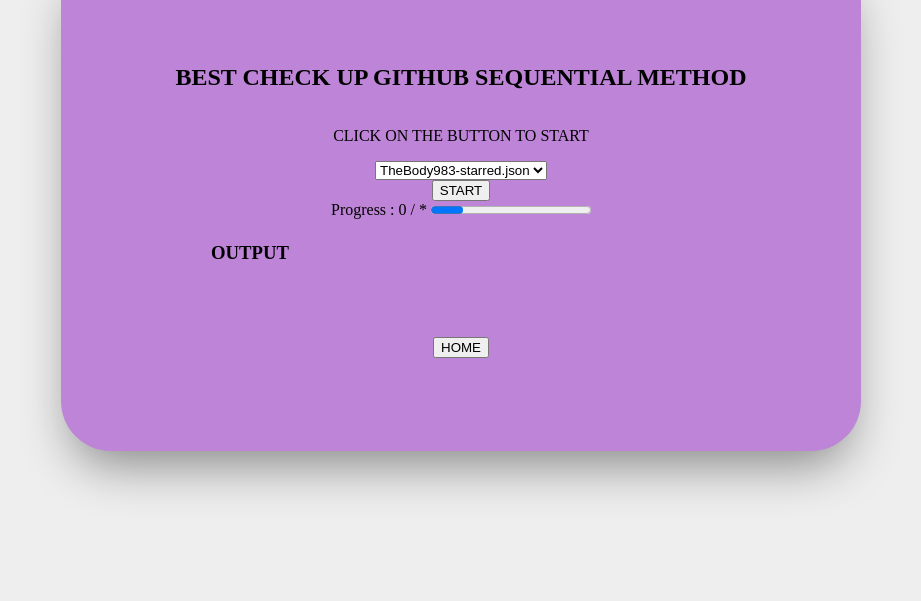
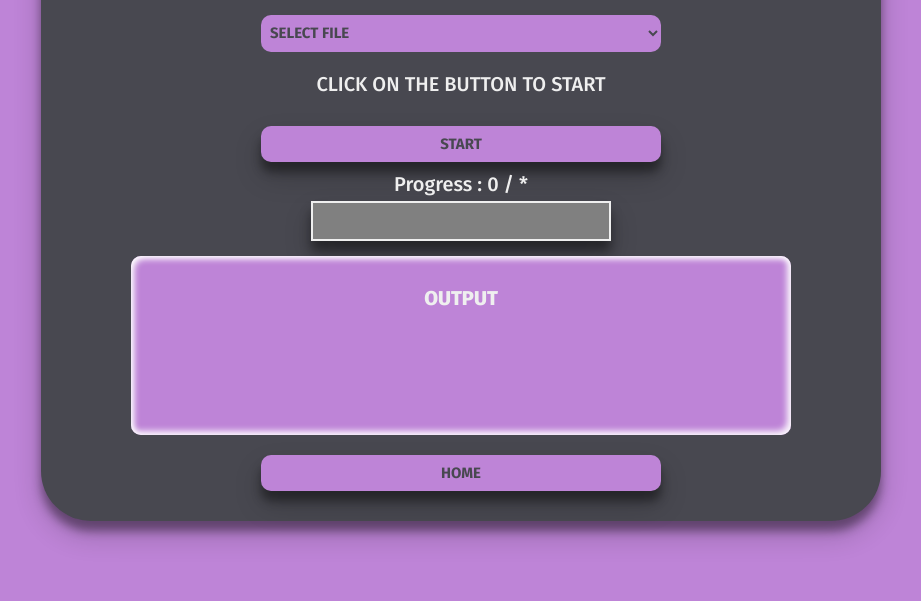
Before and after one commit to ByWizKi/LIFWEB, a plain HTML site: page TP6/projet_without_bulma/sequential_method/sequential.html in a window 1280 px wide. Shown: the part 199-800 px from the top of the page, without its empty margins (179-1100 px from the left). Drawn offline with Linux system fonts and the light colour scheme.

Commit message:
TP6 Github link sequential method Done js and css

```diff
--- a/TP6/projet_without_bulma/sequential_method/sequential.html
+++ b/TP6/projet_without_bulma/sequential_method/sequential.html
@@ -2,32 +2,36 @@
   <head>
     <meta charset="UTF-8" />
     <meta name="viewport" content="width=device-width, initial-scale=1.0" />
-    <link rel="stylesheet" href="sequential_style.css">
+    <link rel="stylesheet" href="sequential_style.css" />
+
+    <link rel="preconnect" href="https://fonts.googleapis.com" />
+    <link rel="preconnect" href="https://fonts.gstatic.com" crossorigin />
+    <link
+      href="https://fonts.googleapis.com/css2?family=Fira+Sans:ital,wght@0,100;0,200;0,300;0,400;0,500;0,600;0,700;0,800;0,900;1,100;1,200;1,300;1,400;1,500;1,600;1,700;1,800;1,900&display=swap"
+      rel="stylesheet"
+    />
+
     <script defer src="sequential_script.js"></script>
     <title>Sequetial Method</title>
   </head>
   <body>
     <section>
       <div id="main_container">
-        <h1>BEST CHECK UP GITHUB SEQUENTIAL METHOD</h1>
-        <p>CLICK ON THE BUTTON TO START</p>
-        <div id="selection_container">
-          <select id="file_selector">
-            <option value="TheBody983-starred.json" selected>
-              TheBody983-starred.json
-            </option>
-            <option value="Webcretaire-starred.json">
-              Webcretaire-starred.json
-            </option>
-            <option value="romulusFR-starred.json">
-              romulusFR-starred.json
-            </option>
-            <option value="not-existent.json">not-existent.json</option>
-          </select>
-        </div>
-        <div id="button_container">
-          <button id="start_button">START</button>
-        </div>
+        <h1 id="title_container">GITLINK VERIFY YOUR GITHUB ALLY</h1>
+        <select id="file_selector">
+          <option value="">SELECT FILE</option>
+          <option value="TheBody983-starred.json">THEBODY983-STARRED</option>
+          <option value="Webcretaire-starred.json">WEBCRETAIRE-STARRED</option>
+          <option value="romulusFR-starred.json">ROMULUSFR-STARRED</option>
+          <option value="not-existent.json">NOT-EXISTENT</option>
+        </select>
+
+        <p class="description" id="button_description">
+          CLICK ON THE BUTTON TO START
+        </p>
+
+        <button id="start_button">START</button>
+
         <div id="progress_bar_container">
           <label for="progress">
             Progress : <span id="progress_number">0 / *</span>
@@ -35,7 +39,7 @@
           <progress id="progress_bar" max="100"></progress>
         </div>
         <div id="message_container">
-          <h3>OUTPUT</h3>
+          <h3 id="title_message">OUTPUT</h3>
         </div>
         <button id="home_button">HOME</button>
       </div>
--- a/TP6/projet_without_bulma/sequential_method/sequential_script.js
+++ b/TP6/projet_without_bulma/sequential_method/sequential_script.js
@@ -6,7 +6,7 @@ const progress_number = document.querySelector("#progress_number");
 const progress_bar = document.querySelector("#progress_bar");
 const home_button = document.querySelector("#home_button");
 
-// function intialisation progress bar
+// function initialisation progress bar
 function initProgressBar(total) {
   progress_bar.value = 0;
   progress_bar.max = total;
@@ -20,9 +20,9 @@ function incrementProgressBar() {
 
 // function get file
 async function getLinks(file_selected) {
-  const baseUrl = "http://lifweb.pages.univ-lyon1.fr/TP4-JS-GitHub/data/";
-  const url = `${baseUrl}${file_selected}`;
   try {
+    const baseUrl = "http://lifweb.pages.univ-lyon1.fr/TP4-JS-GitHub/data/";
+    const url = `${baseUrl}${file_selected}`;
     const response = await fetch(url, { method: "GET" });
     //debug
     //console.log(response);
@@ -58,21 +58,69 @@ async function checkLink(link) {
   }
 }
 
+// Error Selector
+function errorSelector() {
+  //blur effect
+  const blurEffect = document.createElement("div");
+  blurEffect.style.position = "fixed";
+  blurEffect.style.backdropFilter = "blur(5px)";
+  blurEffect.style.width = "100%";
+  blurEffect.style.height = "100%";
+  blurEffect.style.top = "0";
+  blurEffect.style.left = "0";
+  document.body.appendChild(blurEffect);
+
+  //message
+  const message = document.createElement("span");
+  message.textContent = `Select File Please`;
+  message.style.position = "fixed";
+  message.style.userSelect = "none";
+
+  message.style.fontSize = "70px";
+  message.style.fontWeight = "600";
+  message.style.fontFamily = "Fira Sans, sans-serif";
+
+  message.style.color = "#F24A72";
+  message.style.textShadow = "#484850 0px 0px 10px";
+
+  document.body.appendChild(message);
+
+  // set timeout
+  setTimeout(() => {
+    document.body.removeChild(message);
+    document.body.removeChild(blurEffect);
+  }, 2000);
+}
+
 // display link
 async function displayLink(linkCheck) {
+
+  const title = document.createElement("h3");
+  title.textContent = "OUTPUT";
   const message = document.createElement("p");
   message.textContent = linkCheck.url;
   message_container.appendChild(message);
   if (linkCheck.isOk) {
-    message.style.color = "green";
+    message.style.color = "#484850";
+    message.style.fontFamily = "Fira Sans, sans-serif";
+    message.style.fontWeight = "500";
+
   } else {
-    message.style.color = "red";
+    message.style.color = "#F24A72";
+    message.style.fontFamily = "Fira Sans, sans-serif";
+    message.style.fontWeight = "500";
+    message.style.textDecoration = "line-through";
   }
 }
 
 // function start
 async function start() {
+  if (file_selector.value === "") {
+    errorSelector();
+    return;
+  }
   const responseGetLinks = await getLinks(file_selector.value);
+
   const links = responseGetLinks.map((element) => element.url);
   initProgressBar(links.length);
 
@@ -85,7 +133,6 @@ async function start() {
 // add event listener
 start_button.addEventListener("click", start);
 
-
 // function home page
 function home() {
   window.location.href = "../index.html";
@@ -93,3 +140,19 @@ function home() {
 
 // add event listener
 home_button.addEventListener("click", home);
+
+//
+file_selector.addEventListener("change", () => {
+  while (message_container.firstChild) {
+    message_container.removeChild(message_container.firstChild);
+  }
+  const title = document.createElement("h3");
+  title.textContent = "OUTPUT";
+  title.style.fontSize = "20px";
+  title.style.fontWeight = "800";
+  title.style.fontFamily = "Fira Sans, sans-serif";
+  title.style.color = "#efefef";
+  title.style.textAlign = "center";
+  title.style.userSelect = "none";
+  message_container.appendChild(title);
+});
--- a/TP6/projet_without_bulma/sequential_method/sequential_style.css
+++ b/TP6/projet_without_bulma/sequential_method/sequential_style.css
@@ -3,33 +3,163 @@ body {
   justify-content: center;
   align-items: center;
 
-  background-color: #eeeeee;
+  background-color: #be84d7;
 }
 
 #main_container {
   width: 800px;
-  height: 500px;
+  height: 600px;
 
-  margin: 20px;
+  padding: 20px;
 
+  display: flex;
+  flex-direction: column;
+  justify-content: space-around;
+  align-items: center;
+
+  border-radius: 50px;
+
+  box-shadow: rgba(0, 0, 0, 0.2) 0px 14px 28px,
+    rgba(0, 0, 0, 0.379) 0px 10px 10px;
+
+  background-color: #484850;
+}
+
+#title_container {
+  user-select: none;
+
+  font-size: 40px;
+  font-weight: 700;
+  font-family: "Fira Sans", sans-serif;
+
+  color: #efefef;
+}
+
+#file_selector {
+  width: 50%;
+  height: 40px;
+
+  padding: 5px;
+
+  border: none;
+  border-radius: 10px;
+
+  font-size: 15px;
+  font-weight: 700;
+  font-family: "Fira Sans", sans-serif;
+
+  background-color: #be84d7;
+  color: #484850;
+}
+
+#file_selector:hover {
+  color: #efefef;
+  cursor: pointer;
+}
+
+#button_description {
+  font-size: 20px;
+  font-weight: 500;
+  font-family: "Fira Sans", sans-serif;
+  color: #efefef;
+}
+
+button {
+  width: 50%;
+  height: 40px;
+
+  border: none;
+  border-radius: 10px;
+
+  margin : 10px;
+
+  font-size: 15px;
+  font-weight: 700;
+  font-family: "Fira Sans", sans-serif;
+  color: #484850;
+  background-color: #be84d7;
+
+  box-shadow: rgba(0, 0, 0, 0.2) 0px 14px 28px,
+    rgba(0, 0, 0, 0.379) 0px 10px 10px;
+
+  cursor: pointer;
+}
+
+button:hover {
+  color: #efefef;
+  box-shadow: rgba(0, 0, 0, 0.333) 0px 14px 28px,
+    rgba(0, 0, 0, 0.333) 0px 10px 10px;
+  transform: translateY(-3px);
+}
+
+#progress_bar_container {
   display: flex;
   flex-direction: column;
   justify-content: center;
   align-items: center;
+}
 
-  border-radius: 50px;
+label {
+  user-select: none;
+  font-size: 20px;
+  font-weight: 500;
+  font-family: "Fira Sans", sans-serif;
+  color: #efefef;
+}
 
-  box-shadow: rgba(0, 0, 0, 0.434) 0px 25px 50px -12px;
+#progress_number {
+  user-select: none;
+  font-size: 20px;
+  font-weight: 500;
+  font-family: "Fira Sans", sans-serif;
+  color: #efefef;
+}
 
-  background-color: #be84d7;
+#progress_bar {
+  width: 300px;
+  height: 40px;
+
+  margin: 5px;
+  border: solid 2px #efefef;
+
+  box-shadow: rgba(0, 0, 0, 0.2) 0px 14px 28px,
+    rgba(0, 0, 0, 0.379) 0px 10px 10px;
+}
+
+progress::-moz-progress-bar {
+  background: #be84d7;
+}
+progress::-webkit-progress-value {
+  background: #be84d7;
 }
 
 #message_container {
-  margin: 4px, 4px;
-  padding: 4px;
-  width: 500px;
-  height: 110px;
-  overflow-x: hidden;
-  overflow-y: auto;
-  text-align: justify;
+  width: 80%;
+  height: 30%;
+  overflow: auto;
+
+  margin: 10px;
+  padding: 10px;
+
+  border: none;
+  border-radius: 10px;
+
+  background-color: #be84d7;
+  box-shadow: rgb(255, 255, 255) 3px 3px 6px 0px inset,
+    rgba(255, 255, 255, 0.913) -3px -3px 6px 1px inset;
+
+  scrollbar-width:thin;
+  scrollbar-color: #efefef;
 }
+
+
+#title_message {
+  user-select: none;
+
+  font-size: 20px;
+  font-weight: 800;
+  font-family: "Fira Sans", sans-serif;
+  color: #efefef;
+
+  text-align: center;
+}
--- a/TP6/projet_without_bulma/style.css
+++ b/TP6/projet_without_bulma/style.css
@@ -3,12 +3,12 @@ body {
   justify-content: center;
   align-items: center;
 
-  background-color: #eeeeee;
+  background-color: #6dc170;
 }
 
 #container_button {
-  width: 600px;
-  height: 400px;
+  width: 800px;
+  height: 600px;
 
   padding: 20px;
 
@@ -21,7 +21,7 @@ body {
 
   box-shadow: rgba(0, 0, 0, 0.2) 0px 14px 28px, rgba(0, 0, 0, 0.379) 0px 10px 10px;
 
-  background-color: #6dc170;
+  background-color: #484850;
 }
 
 #title_container_button {
```
